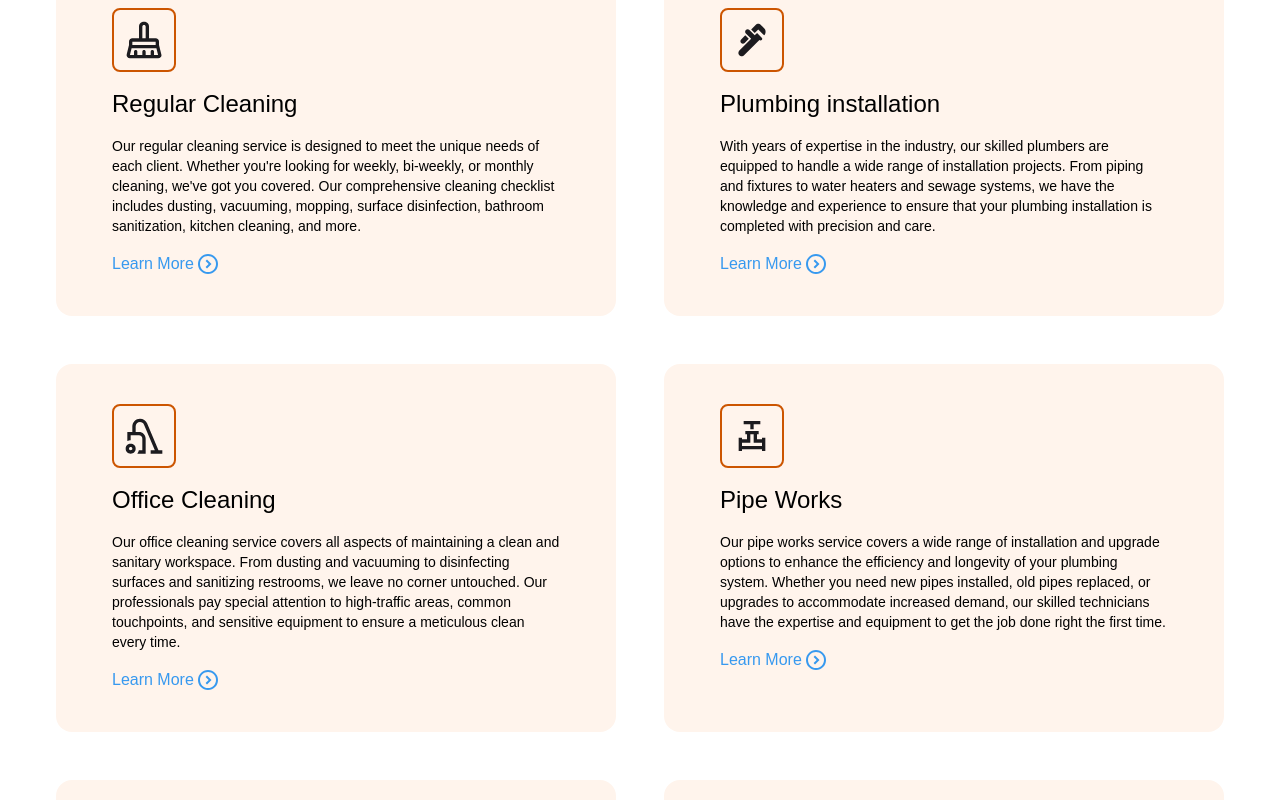
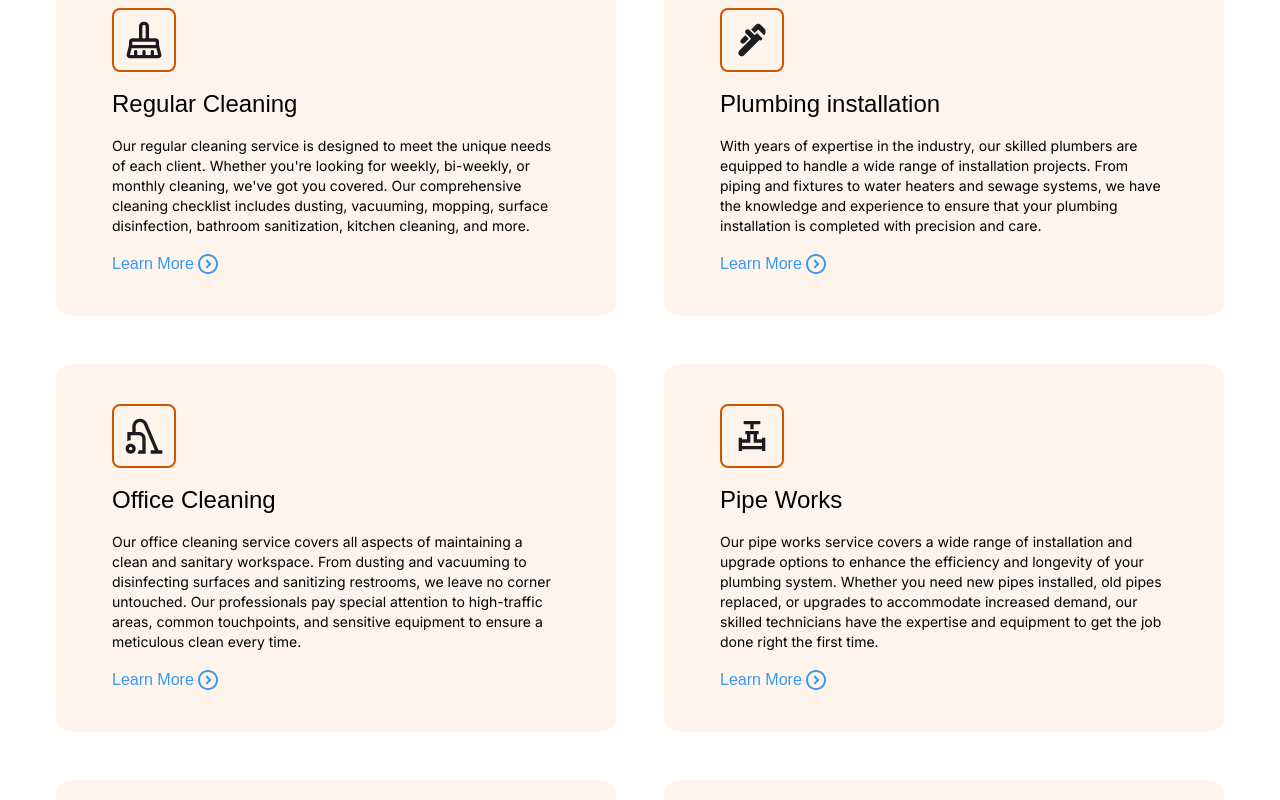
Before and after one commit to mosesfawole/kipclean-v1, a React (Vite) app: page / in a window 1280 px wide. Shown: the part 2440-3240 px from the top of the page. Built offline with nearby package versions, Linux system fonts and the light colour scheme; a web font is replaced by a local one.

Commit message:
updated push

```diff
--- a/src/components/CleaningServices.jsx
+++ b/src/components/CleaningServices.jsx
@@ -80,7 +80,7 @@ const CleaningServices = () => {
             <h1 className="pt-4 text-xl md:text-2xl font-medium">
               {service.heading}
             </h1>
-            <p className="pt-4 text-xs md:text-sm font-normal">
+            <p className="pt-4 text-xs md:text-sm font-normal font-Inter">
               {service.details}
             </p>
             <div className="mt-4">
--- a/src/index.css
+++ b/src/index.css
@@ -104,3 +104,12 @@ textarea {
     rgba(255, 192, 203, 0.274)
   );
 }
+select {
+  background-color: #949291;
+}
+
+select option {
+  background-color: #949291 !important;
+  background-size: cover;
+  color: white;
+}
```
Also changed, not shown: src/components/sevices/tabs.js (deleted, +0 -57 lines).
